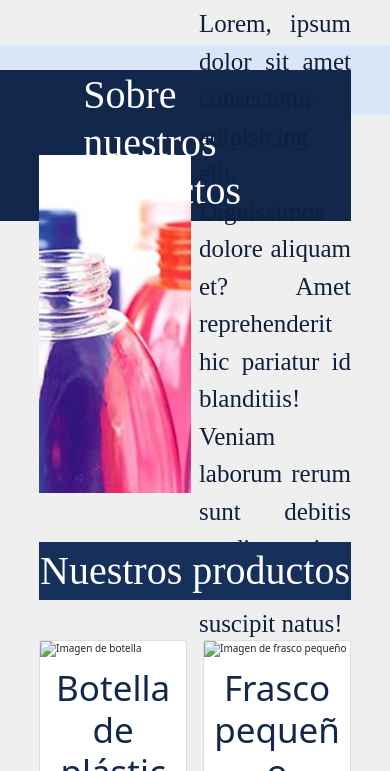
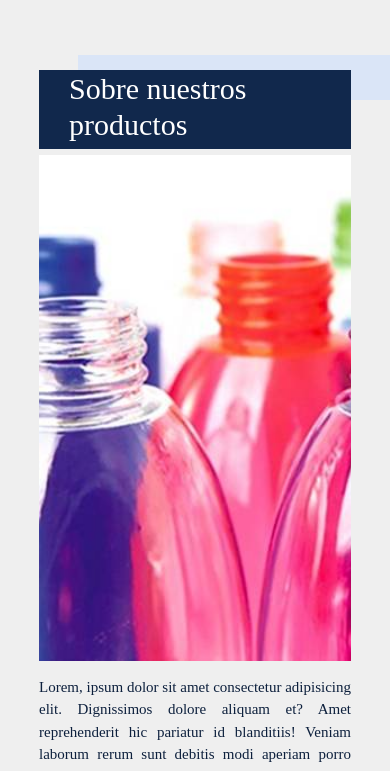
Before and after one commit to JuanDiegoHuaman/proyectoFinal-DesarrolloWeb, a website: page pages/productos.html in a window 390 px wide. Shown: the part 73-844 px from the top of the page. Drawn offline with nearby package versions, Linux system fonts and the light colour scheme; a web font is replaced by a local one.

Commit message:
Responsive de la página productos.

```diff
--- a/pages/productos.html
+++ b/pages/productos.html
@@ -46,25 +46,25 @@
     </header> <!--Fin del Header-->
     <main class="productos"> <!--Comienzo del Main-->
         <section class="productos__section1"> <!--Comienzo de la sección 1-->
-          <div class="productos__section1__titulo" data-aos="fade-left">
+          <div class="productos__section1__titulo">
             <div class="productos__section1__titulo__fondoTitulo1"></div>
             <div class="productos__section1__titulo__fondoTitulo2">
               <h2>Sobre nuestros productos</h2>
             </div>
           </div>
-          <div class="productos__section1__division" data-aos="zoom-in-up">
+          <div class="productos__section1__division">
             <div class="productos__section1__division__img"></div>
             <div class="productos__section1__division__texto">
-              <p>Lorem, ipsum dolor sit amet consectetur adipisicing elit. Dignissimos dolore aliquam et? Amet reprehenderit hic pariatur id blanditiis! Veniam laborum rerum sunt debitis modi aperiam porro iusto et suscipit natus!</p>
+              <p>Lorem, ipsum dolor sit amet consectetur adipisicing elit. Dignissimos dolore aliquam et? Amet reprehenderit hic pariatur id blanditiis! Veniam laborum rerum sunt debitis modi aperiam porro iusto!</p>
             </div>
           </div>
         </section> <!--Fin de la sección 1-->
         <section class="productos__section2"> <!--Comienzo de la sección 2-->
-          <div class="productos__section2__titulo" data-aos="flip-down">
+          <div class="productos__section2__titulo">
             <h2>Nuestros productos</h2>
           </div>
           <div class="productos__section2__cards">
-            <div class="card" data-aos="zoom-in-up">
+            <div class="card">
               <img src="../img/img7.jpeg" class="card-img-top" alt="Imagen de botella">
               <div class="card-body">
                 <h5 class="card-title">Botella de plástico</h5>
@@ -76,7 +76,7 @@
                 <li class="list-group-item"><b>Precio al por mayor: </b>S/. 0.20</li>
               </ul>
             </div>
-            <div class="card" data-aos="zoom-in-up">
+            <div class="card">
               <img src="../img/img8.jpeg" class="card-img-top" alt="Imagen de frasco pequeño">
               <div class="card-body">
                 <h5 class="card-title">Frasco pequeño</h5>
--- a/scss/pages/_productos.scss
+++ b/scss/pages/_productos.scss
@@ -106,3 +106,81 @@
         }
     }
 }
+
+@media only screen and (max-width: 940px) {
+
+    .productos {
+
+        &__section1 {
+
+            &__titulo {
+
+                &__fondoTitulo1 {
+                    height: 4.5rem;
+                    width: 80vw;
+                    top: 1rem;
+                }
+
+                &__fondoTitulo2 {
+
+                    h2 {
+                        padding: 0.1rem 3rem;
+                    }
+                }
+            }
+
+            &__division {
+                flex-direction: column;
+
+                &__img {
+                    width: 80vw;
+                    height: 60vh;
+                }
+
+                &__texto {
+                    width: 80vw;
+                }
+            }
+        }
+
+        &__section2 {
+
+            margin-top: 3rem;
+        }
+    }
+}
+
+@media only screen and (max-width: 670px) {
+
+    .productos {
+
+        h2 {
+            font-size: 3rem;
+        }
+
+        p {
+            font-size: 1.5rem;
+        }
+
+        &__section1 {
+
+            &__division__texto {
+                height: auto;
+                margin: 1.5rem 0;
+            }
+        }
+
+        &__section2 {
+
+            &__cards {
+                flex-direction: column;
+                row-gap: 2rem;
+
+                .card {
+                    width: 80vw;
+                }
+            }
+        }
+
+    }
+}
```
Also changed, not shown: css/index.css.
